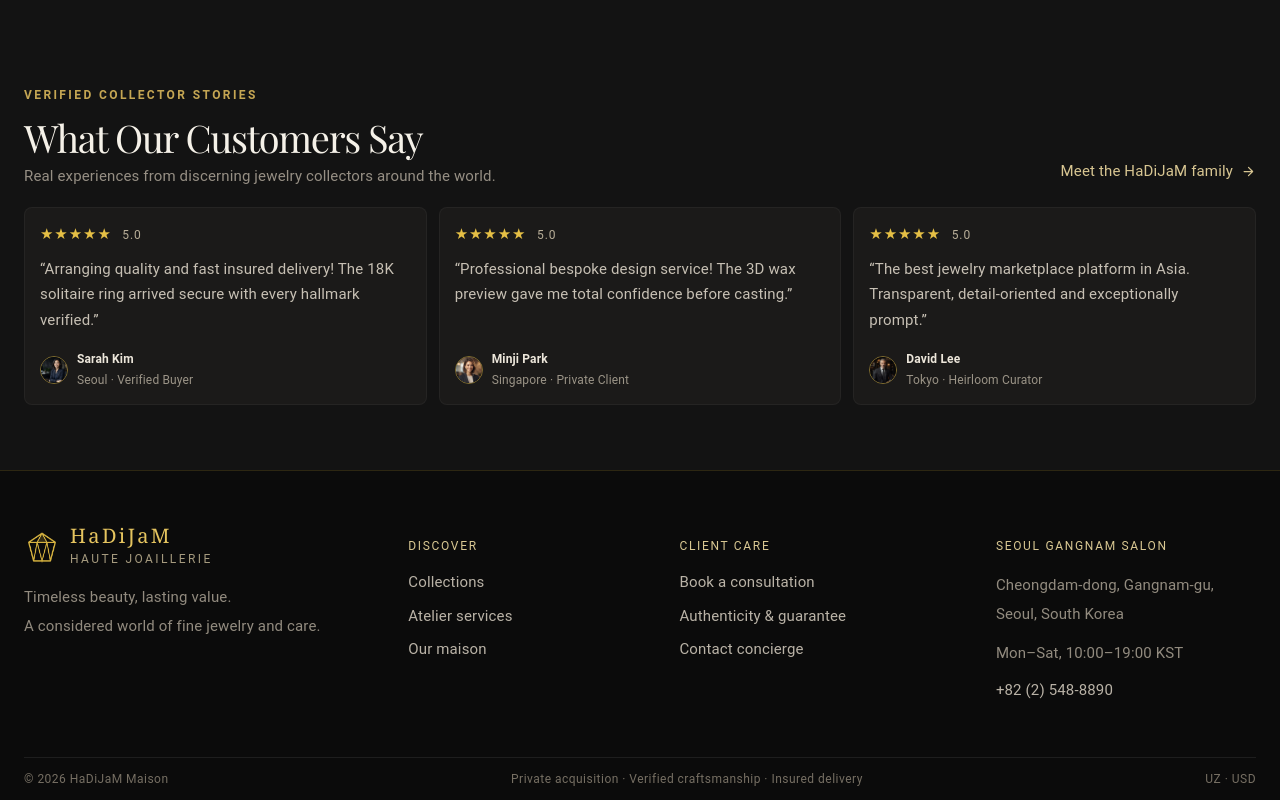
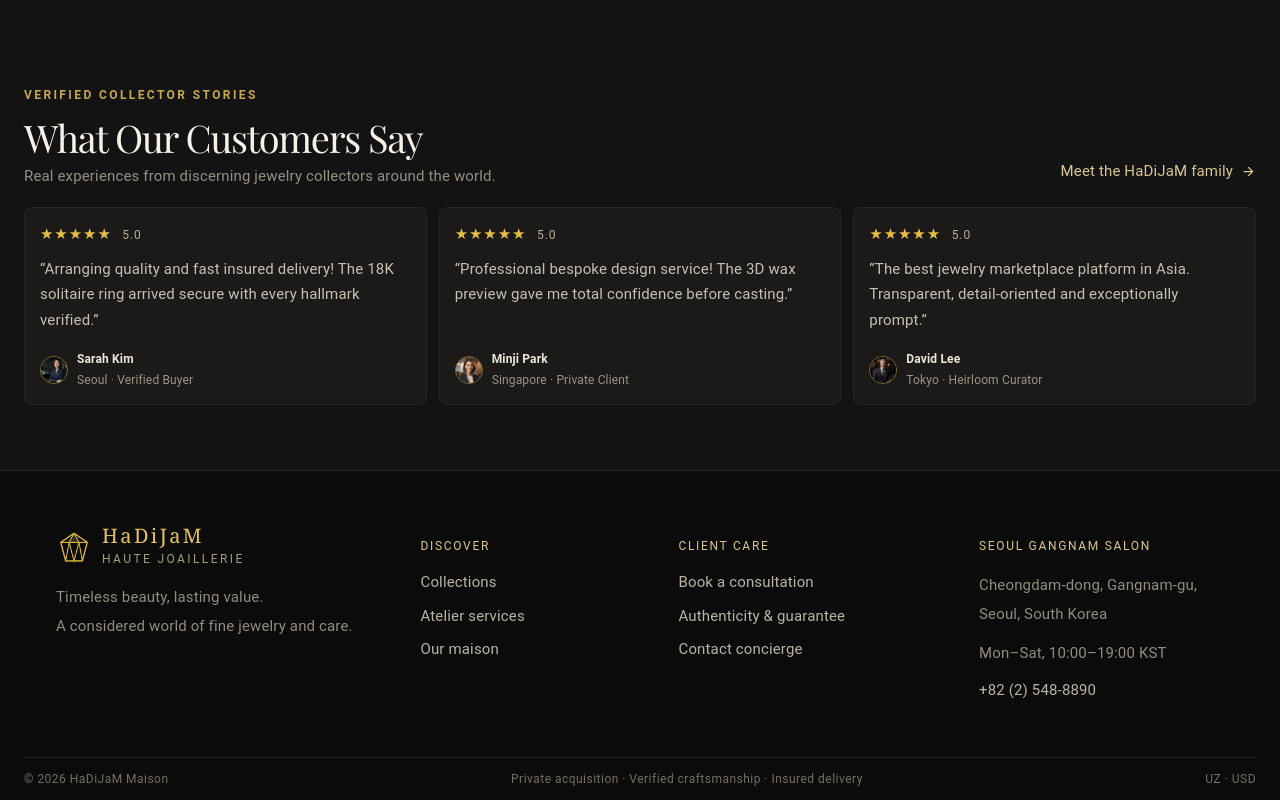
Before and after one commit to DannyKuvonchbek/HaDiJaM-Frontend, a Next.js app: page / in a window 1280 px wide. Shown: the part 3262-4062 px from the top of the page. Built offline with nearby package versions, Linux system fonts and the light colour scheme; no server answers; a web font is replaced by a local one.

Commit message:
style: widen homepage hero and footer layout

```diff
--- a/scss/pc/general.scss
+++ b/scss/pc/general.scss
@@ -347,3 +347,9 @@
   font-size: 8px;
   letter-spacing: 0.04em;
 }
+
+@media (min-width: 1201px) {
+  .footer-main.shell {
+    width: min(1700px, calc(100% - 112px));
+  }
+}
--- a/scss/pc/homepage/homepage.scss
+++ b/scss/pc/homepage/homepage.scss
@@ -634,6 +634,14 @@ em {
   justify-self: end;
   margin-right: 4%;
 }
+@media (min-width: 1500px) {
+  .hero-copy {
+    transform: translateX(clamp(70px, 8vw, 150px));
+  }
+  .hero-art {
+    transform: translateX(clamp(-150px, -8vw, -70px));
+  }
+}
 .hero-art-frame {
   width: 100%;
   padding: 0;
```
